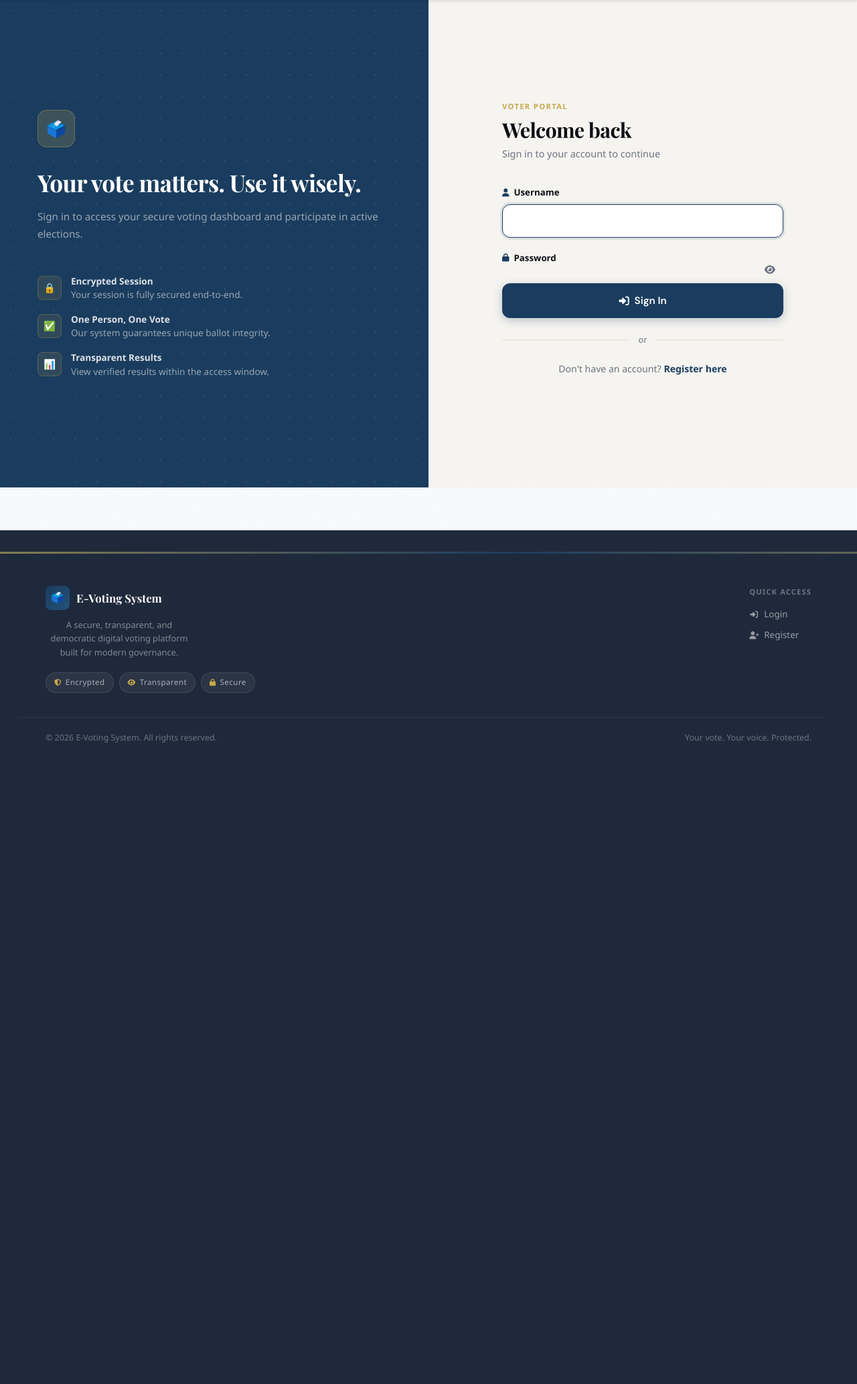
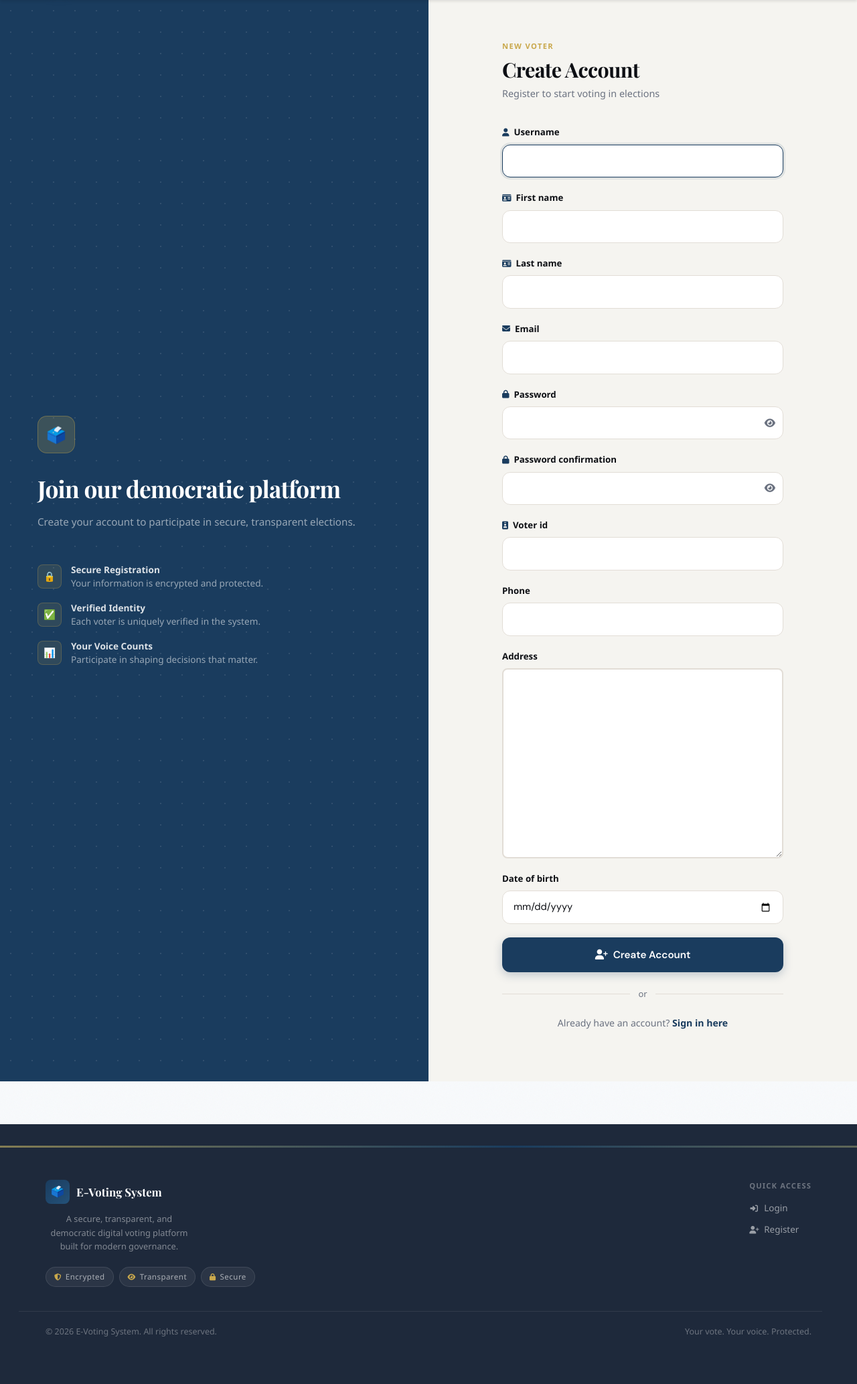
Before and after one commit to Temi901/E-voting, a Django app: page /register/ in a window 1280 px wide. Shown: the part 72-2139 px from the top of the page at 67% size. Before the commit the page ends 1181 px from the top, so only its background shows below. Run offline with Django 5.2, Linux system fonts and the light colour scheme.

Commit message:
Fix register page - correct template and view logic

```diff
--- a/voting/templates/voting/register.html
+++ b/voting/templates/voting/register.html
@@ -1,6 +1,6 @@
 {% extends 'voting/base.html' %}
 
-{% block title %}Login - E-Voting System{% endblock %}
+{% block title %}Register - E-Voting System{% endblock %}
 
 {% block content %}
 <style>
@@ -165,28 +165,28 @@
         <div class="auth-panel-bg"></div>
         <div class="auth-panel-content">
             <div class="auth-panel-icon">🗳️</div>
-            <h2>Your vote matters. Use it wisely.</h2>
-            <p>Sign in to access your secure voting dashboard and participate in active elections.</p>
+            <h2>Join our democratic platform</h2>
+            <p>Create your account to participate in secure, transparent elections.</p>
             <div class="auth-panel-features">
                 <div class="auth-feature">
                     <div class="auth-feature-dot">🔒</div>
                     <div class="auth-feature-text">
-                        <strong>Encrypted Session</strong>
-                        Your session is fully secured end-to-end.
+                        <strong>Secure Registration</strong>
+                        Your information is encrypted and protected.
                     </div>
                 </div>
                 <div class="auth-feature">
                     <div class="auth-feature-dot">✅</div>
                     <div class="auth-feature-text">
-                        <strong>One Person, One Vote</strong>
-                        Our system guarantees unique ballot integrity.
+                        <strong>Verified Identity</strong>
+                        Each voter is uniquely verified in the system.
                     </div>
                 </div>
                 <div class="auth-feature">
                     <div class="auth-feature-dot">📊</div>
                     <div class="auth-feature-text">
-                        <strong>Transparent Results</strong>
-                        View verified results within the access window.
+                        <strong>Your Voice Counts</strong>
+                        Participate in shaping decisions that matter.
                     </div>
                 </div>
             </div>
@@ -197,48 +197,58 @@
     <div class="auth-form-panel">
         <div class="auth-form-box">
             <div class="auth-form-header">
-                <p class="auth-form-label">Voter Portal</p>
-                <h1 class="auth-form-title">Welcome back</h1>
-                <p class="auth-form-subtitle">Sign in to your account to continue</p>
+                <p class="auth-form-label">New Voter</p>
+                <h1 class="auth-form-title">Create Account</h1>
+                <p class="auth-form-subtitle">Register to start voting in elections</p>
             </div>
 
             <form method="post">
                 {% csrf_token %}
 
+                {% for field in form %}
                 <div class="form-group">
-                    <label for="{{ form.username.id_for_label }}">
-                        <i class="fas fa-user"></i> Username
+                    <label for="{{ field.id_for_label }}">
+                        {% if 'username' in field.name %}
+                            <i class="fas fa-user"></i>
+                        {% elif 'email' in field.name %}
+                            <i class="fas fa-envelope"></i>
+                        {% elif 'password' in field.name %}
+                            <i class="fas fa-lock"></i>
+                        {% elif 'first_name' in field.name %}
+                            <i class="fas fa-id-card"></i>
+                        {% elif 'last_name' in field.name %}
+                            <i class="fas fa-id-card"></i>
+                        {% elif 'voter_id' in field.name %}
+                            <i class="fas fa-id-badge"></i>
+                        {% endif %}
+                        {{ field.label }}
                     </label>
-                    {{ form.username }}
-                    {% if form.username.errors %}
-                    <p class="field-error"><i class="fas fa-exclamation-circle"></i> {{ form.username.errors.0 }}</p>
+
+                    {% if 'password' in field.name %}
+                    <div class="pw-wrap">
+                        {{ field }}
+                        <button type="button" class="pw-toggle" onclick="togglePassword('{{ field.id_for_label }}', 'icon_{{ field.name }}')">
+                            <i class="fas fa-eye" id="icon_{{ field.name }}"></i>
+                        </button>
+                    </div>
+                    {% else %}
+                        {{ field }}
+                    {% endif %}
+
+                    {% if field.errors %}
+                    <p class="field-error"><i class="fas fa-exclamation-circle"></i> {{ field.errors.0 }}</p>
                     {% endif %}
                 </div>
-
-                <div class="form-group">
-                    <label for="{{ form.password.id_for_label }}">
-                        <i class="fas fa-lock"></i> Password
-                    </label>
-                    <div class="pw-wrap">
-                        {{ form.password }}
-                        <button type="button" class="pw-toggle" onclick="togglePassword('id_password', 'icon_pw')">
-                            <i class="fas fa-eye" id="icon_pw"></i>
-                        </button>
-                    </div>
-                    {% if form.password.errors %}
-                    <p class="field-error"><i class="fas fa-exclamation-circle"></i> {{ form.password.errors.0 }}</p>
-                    {% endif %}
-                </div>
+                {% endfor %}
 
                 <button type="submit" class="btn-submit">
-                    <i class="fas fa-sign-in-alt"></i> Sign In
+                    <i class="fas fa-user-plus"></i> Create Account
                 </button>
             </form>
 
             <div class="form-divider">or</div>
-
             <p class="auth-footer">
-                Don't have an account? <a href="{% url 'register' %}">Register here</a>
+                Already have an account? <a href="{% url 'login' %}">Sign in here</a>
             </p>
         </div>
     </div>
--- a/voting/views.py
+++ b/voting/views.py
@@ -16,7 +16,6 @@ def index(request):
     """Homepage view"""
     elections = Election.objects.filter(is_active=True).order_by('-start_date')[:3]
     return render(request, 'voting/index.html', {'elections': elections})
-
 def register_view(request):
     """Voter registration view"""
     if request.method == 'POST':
@@ -30,9 +29,7 @@ def register_view(request):
             messages.error(request, 'Registration failed. Please correct the errors.')
     else:
         form = VoterRegistrationForm()
-
     return render(request, 'voting/register.html', {'form': form})
-
 def login_view(request):
     """User login view"""
     if request.method == 'POST':
```
